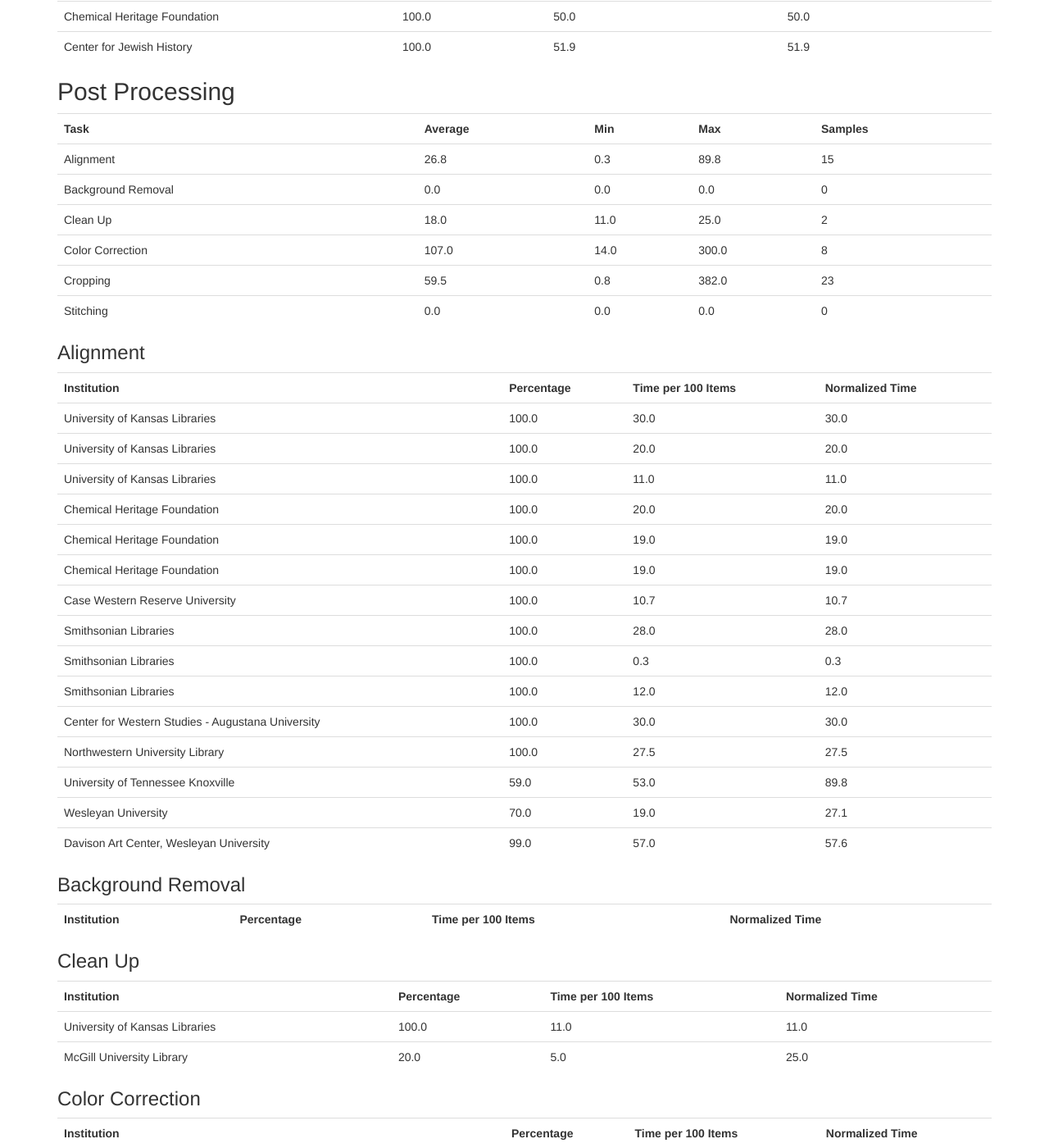
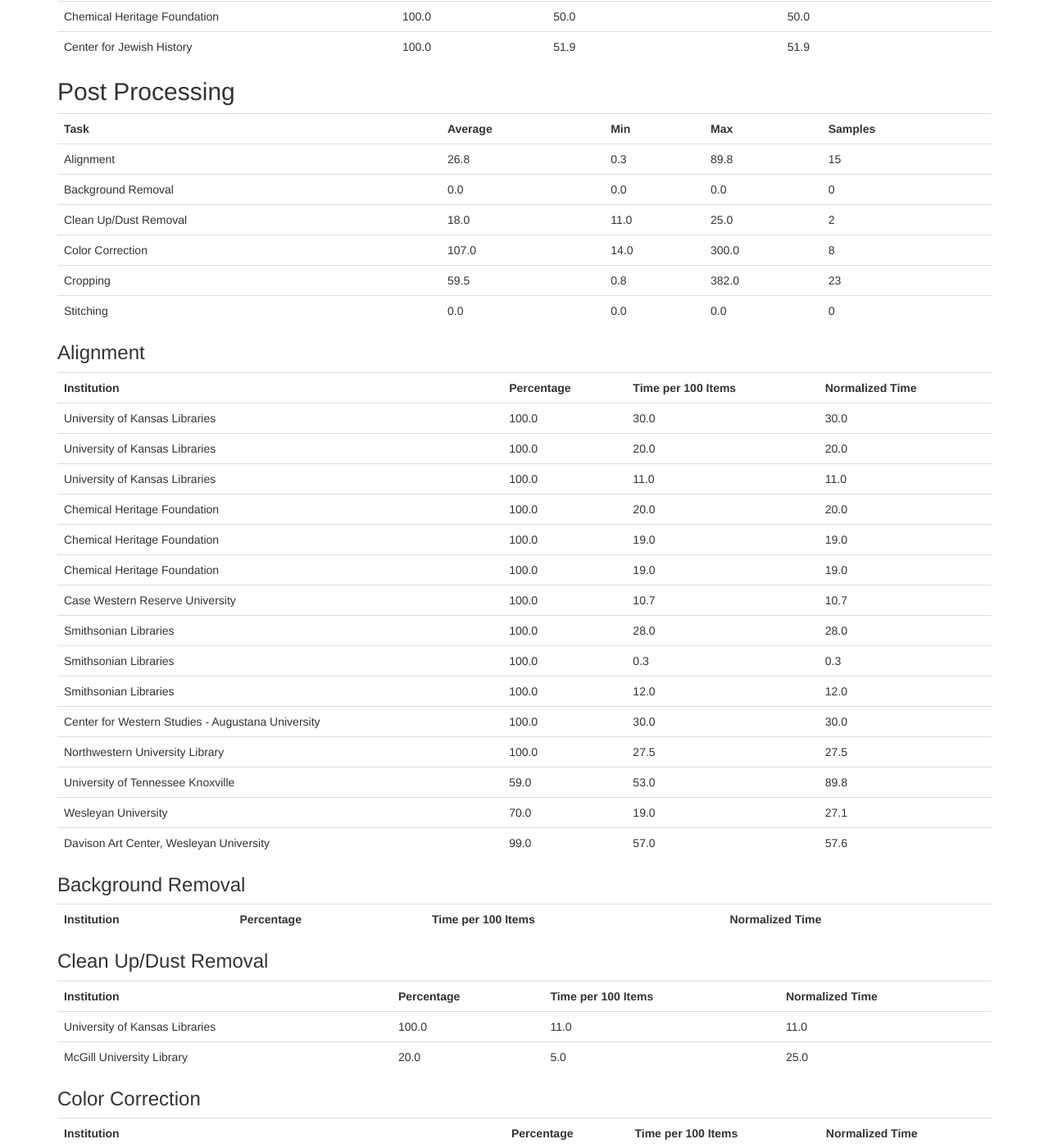
Before and after one commit to clirdlf/digitization_cost_calculator, a Jekyll site: the page built from raw-data.md, in a window 1280 px wide and 1400 px high, scrolled down 5781 px. Shown: the whole window at 82% size. Built offline with Jekyll 4.4.1, drawn with Linux system fonts in a browser that asks for light colours; nearby versions of some CDN libraries; comment, search, counter and statistics services are not loaded.

Commit message:
Added "dust removal"

```diff
--- a/raw-data.md
+++ b/raw-data.md
@@ -1003,7 +1003,7 @@
     </tr>
 
     <tr>
-      <td>Clean Up</td>
+      <td>Clean Up/Dust Removal</td>
       <td>18.0</td>
       <td>11.0</td>
       <td>25.0</td>
@@ -1183,7 +1183,7 @@
 
     </table>
 
-    <h3>Clean Up</h3>
+    <h3>Clean Up/Dust Removal</h3>
 
     <table class="table">
       <tr>
```
